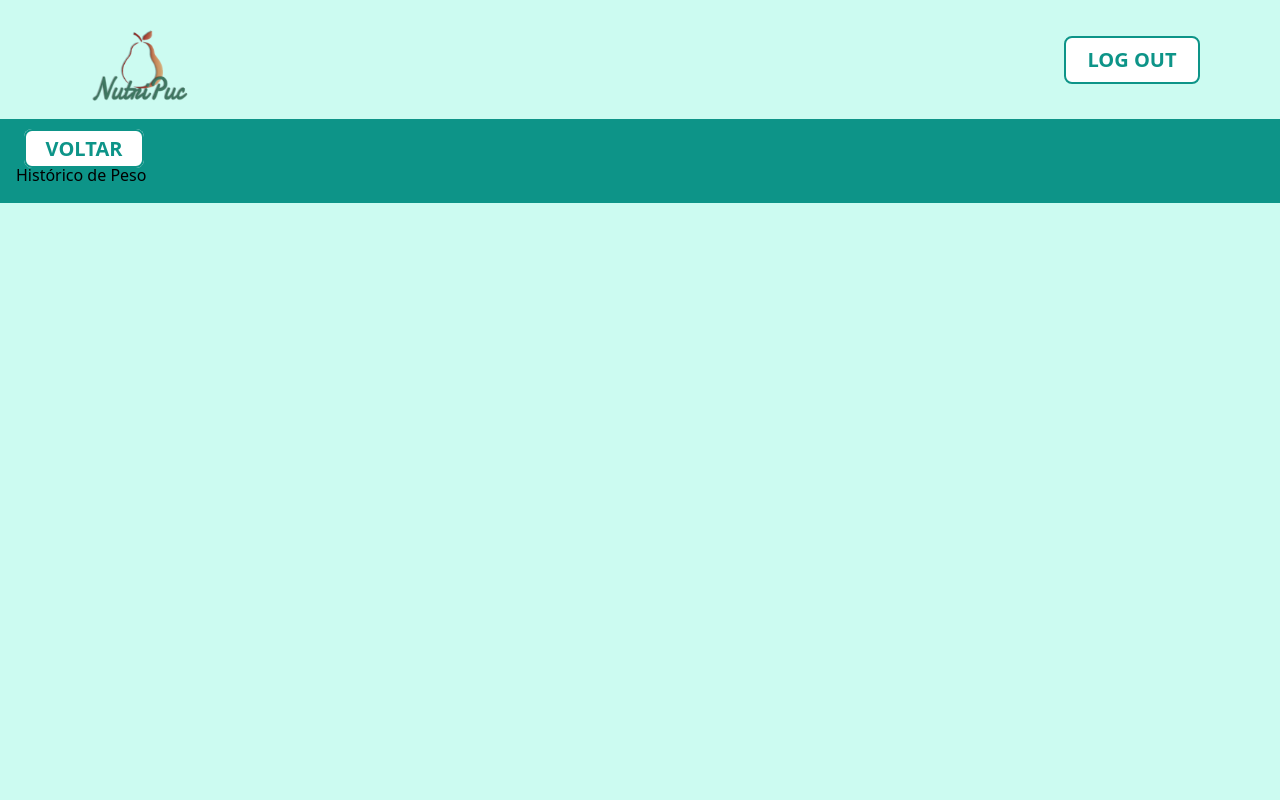
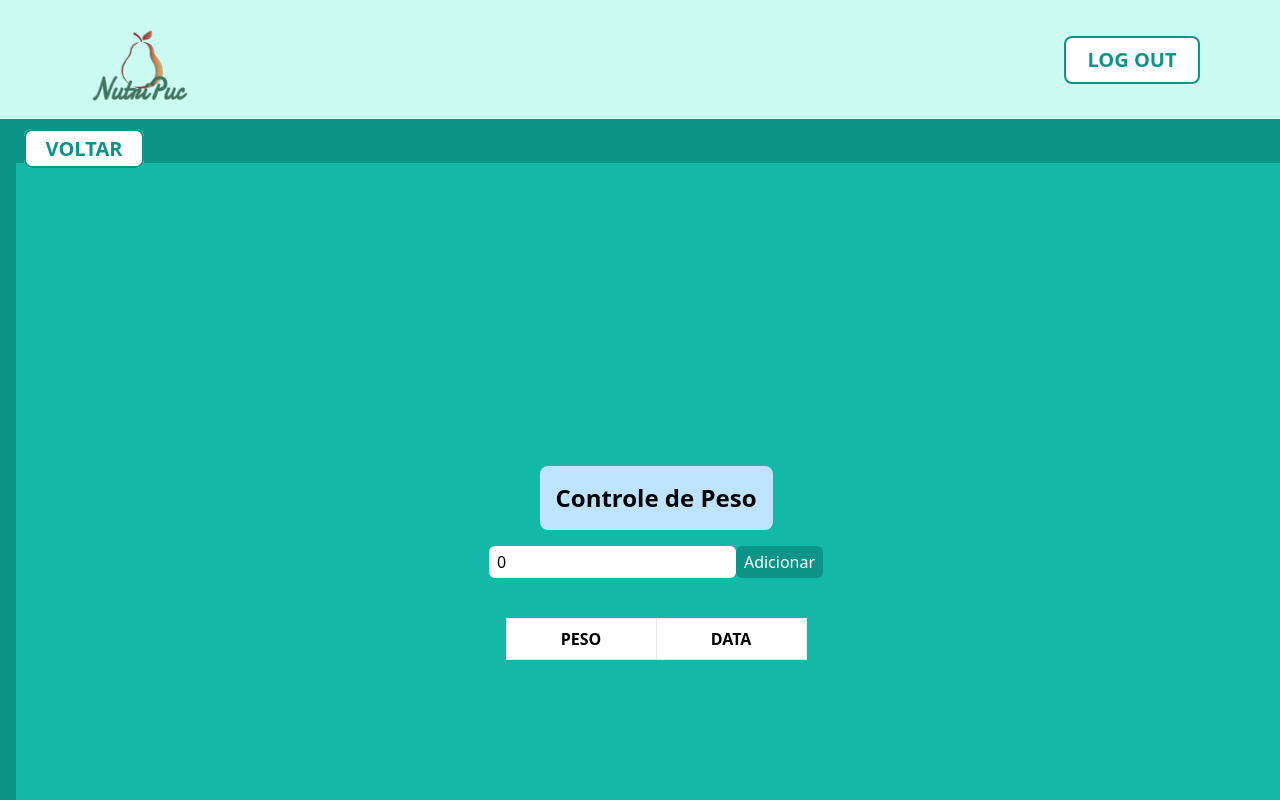
Before and after one commit to ICEI-PUC-Minas-PMV-SInt/projeto-nutripuc-pucminas-spi-23.1-e2-g1, a Next.js app in the folder src/web/: page /dashboard/historico-de-peso in a window 1280 px wide. Shown: the top 800 px of the page. Built offline with nearby package versions, Linux system fonts and the light colour scheme.

Commit message:
Alteração home e historico de peso

```diff
--- a/src/web/src/app/dashboard/historico-de-peso/page.jsx
+++ b/src/web/src/app/dashboard/historico-de-peso/page.jsx
@@ -1,9 +1,75 @@
+"use client";
+import { useState } from "react";
+
 function historicoDePeso() {
-  return (
-    <div>
-      Histórico de Peso
-    </div>
-  )
+    const [peso, setPeso] = useState(0);
+
+    const [historico, setHistorico] = useState([]);
+
+    function adicionarPeso() {
+        setHistorico([
+            ...historico,
+            {
+                peso,
+                data: new Date(),
+            },
+        ]);
+        setPeso(0);
+    }
+
+    return (
+        <div className="w-screen min-h-screen bg-teal-500 h-full flex flex-col items-center p-12 gap-10 justify-center">
+            <div className="flex flex-col wrap w-2/3>">
+                <h1 className="mx-auto mb-4 bg-theme-blue p-4 rounded-lg font-bold text-2xl">
+                    Controle de Peso
+                </h1>
+                <div>
+                    <input
+                        value={peso}
+                        onChange={(e) => setPeso(e.target.value)}
+                        type="number"
+                        placeholder="Digite seu peso atual"
+                        className="bg-white px-2 py-1 text-black rounded-md"
+                    />
+                    <button
+                        onClick={adicionarPeso}
+                        className="bg-teal-600 px-2 py-1 text-white rounded-md"
+                    >
+                        Adicionar
+                    </button>
+                </div>
+            </div>
+
+            <div>
+                <table className="table table-auto bg-white ">
+                    <thead>
+                        <th className="border border-spacing-y-2 text-center min-w-[150px] p-2">
+                            PESO
+                        </th>
+                        <th className="border border-spacing-y-2 text-center min-w-[150px] p-2">
+                            DATA
+                        </th>
+                    </thead>
+                    <tbody>
+                        {true &&
+                            historico.map((registro) => (
+                                <tr key={registro.data}>
+                                    <td className="border border-spacing-y-2 text-center min-w-[150px] p-2">
+                                        {registro.peso}
+                                    </td>
+                                    <td className="border border-spacing-y-2 text-center min-w-[150px] p-2">
+                                        {registro.data.toLocaleDateString(
+                                            "pt-BR",
+                                            { week: "long" }
+                                        )}
+                                    </td>
+                                </tr>
+                            ))}
+                    </tbody>
+                </table>
+            </div>
+        </div>
+    );
 }
 
-export default historicoDePeso
+export default historicoDePeso;
--- a/src/web/src/app/page.jsx
+++ b/src/web/src/app/page.jsx
@@ -1,40 +1,45 @@
-'use client'
+"use client";
 import { z } from "zod";
 
-import { Inter } from 'next/font/google'
-import Link from 'next/link'
+import { Inter } from "next/font/google";
+import Link from "next/link";
 import { Toaster, toast } from "react-hot-toast";
-import { useRouter } from 'next/navigation'
+import { useRouter } from "next/navigation";
 
-
-const inter = Inter({ subsets: ['latin'] })
+const inter = Inter({ subsets: ["latin"] });
 
 const formSchema = z.object({
-  email: z.string().email('Endereço de e-mail inválido').min(1, "Email obrigatório"),
-  password: z.string().min(1, "Senha obrigatória").min(8, "Senha deve possuir pelo menos 8 caractéres"),
-})
+    email: z
+        .string()
+        .email("Endereço de e-mail inválido")
+        .min(1, "Email obrigatório"),
+    password: z
+        .string()
+        .min(1, "Senha obrigatória")
+        .min(8, "Senha deve possuir pelo menos 8 caractéres"),
+});
 
 export default function Home() {
-  const router = useRouter()
+    const router = useRouter();
 
     async function handleSubmit(event) {
-    event.preventDefault()
+        event.preventDefault();
 
-    const formData = new FormData(event.target)
-    const credentials = Object.fromEntries(formData)
+        const formData = new FormData(event.target);
+        const credentials = Object.fromEntries(formData);
 
-    const user = localStorage.getItem('nutripuc[user]')
+        const user = localStorage.getItem("nutripuc[user]");
 
         if (user != credentials.email) {
-      toast.error('Usuário não cadastrado')
+            toast.error("Usuário não cadastrado");
 
-      return
+            return;
         }
 
-  const storedPassword = localStorage.getItem('nutripuc[password]')
+        const storedPassword = localStorage.getItem("nutripuc[password]");
 
-  const response = await fetch('/api/login', {
-    cache: 'no-store',
+        const response = await fetch("/api/login", {
+            cache: "no-store",
             method: "POST",
             body: JSON.stringify({
                 password: credentials.password,
@@ -43,45 +48,95 @@ export default function Home() {
             headers: {
                 "Content-Type": "application/json",
                 "Content-Type": "application/x-www-form-urlencoded",
-    }
-  })
+            },
+        });
 
-    const { authSuccess } = await response.json()
-    console.log(authSuccess)
+        const { authSuccess } = await response.json();
+        console.log(authSuccess);
 
         if (authSuccess == true) {
-      router.push('/dashboard')
+            router.push("/dashboard");
         } else {
-      toast.error('Senha inválida!')
+            toast.error("Senha inválida!");
         }
-
     }
 
     return (
-    <main className='grid grid-cols-1 lg:grid-cols-2 my-36 items-center bg-teal-100'>
-      <div className='min-w-[320px] max-w-[60ch] justify-self-center justify-center items-center flex flex-col md:items-start md:justify-start'>
-        <h2 className='md:text-9xl text-center text-7xl text-gray-50 italic font-bold drop-shadow-[2px_2px_2px_rgba(0,0,0,0.25)]'>Nutripuc</h2>
-        <h3 className='text-2xl md:text-5xl text-center md:text-start  font-semibold text-slate-500 my-4 max-w-[15ch]'>Seu aplicativo de saúde geral</h3>
-        <p className='text-center items-center self-center md:text-left md:self-start my-4 max-w-[35ch]'>Lorem ipsum dolor sit amet consectetur adipisicing elit. Amet ullam quam voluptatibus deleniti reprehenderit enim esse sit et voluptates ad! </p>
+        <main className="grid grid-cols-1 lg:grid-cols-2 my-36 items-center bg-teal-100">
+            <div className="min-w-[320px] max-w-[60ch] justify-self-center justify-center items-center flex flex-col md:items-start md:justify-start">
+                <h2 className="md:text-9xl text-center text-7xl text-gray-50 italic font-bold drop-shadow-[2px_2px_2px_rgba(0,0,0,0.25)]">
+                    Nutripuc
+                </h2>
+                <h3 className="text-2xl md:text-5xl text-center md:text-start  font-semibold text-slate-500 my-4 max-w-[15ch]">
+                    Seu aplicativo de saúde geral
+                </h3>
+                <p className="text-center items-center self-center md:text-left md:self-start my-4 max-w-[35ch]">
+                    Estimular a saúde, a qualidade de vida e a prevenção de
+                    doenças visando à longevidade. Promover uma relação saudável
+                    entre o paciente e o alimento, respeitando preferências e
+                    individualidades. Sem fazer terrorismo nutricional faz parte
+                    do nosso objetivo!
+                </p>
             </div>
-      <div className='min-w-[320px] justify-self-center'>
-        <form method="POST" onSubmit={handleSubmit} className='bg-teal-500/25 shadow-2xl p-10 border-2 border-teal-500/10 rounded-xl'>
-          <h3 className='font-bold text-teal-600 text-5xl text-center p-2 m-4 mb-8'>Faça seu login</h3>
+            <div className="min-w-[320px] justify-self-center">
+                <form
+                    method="POST"
+                    onSubmit={handleSubmit}
+                    className="bg-teal-500/25 shadow-2xl p-10 border-2 border-teal-500/10 rounded-xl"
+                >
+                    <h3 className="font-bold text-teal-600 text-5xl text-center p-2 m-4 mb-8">
+                        Faça seu login
+                    </h3>
 
-          <label htmlFor="email" className='block text-teal-600 font-bold my-2 text-lg'>Email</label>
-          <input type="text" placeholder="Email cadastrado" id="email" name="email" className='w-full px-4 py-2 rounded-md' />
+                    <label
+                        htmlFor="email"
+                        className="block text-teal-600 font-bold my-2 text-lg"
+                    >
+                        Email
+                    </label>
+                    <input
+                        type="text"
+                        placeholder="Email cadastrado"
+                        id="email"
+                        name="email"
+                        className="w-full px-4 py-2 rounded-md"
+                    />
 
-          <label htmlFor="password" className='block text-teal-600 font-bold my-2 mt-4 text-lg'>Senha</label>
-          <input type="password" autoComplete='new-password' placeholder="Senha" name="password" id="password" className='w-full px-4 py-2 rounded-md' />
+                    <label
+                        htmlFor="password"
+                        className="block text-teal-600 font-bold my-2 mt-4 text-lg"
+                    >
+                        Senha
+                    </label>
+                    <input
+                        type="password"
+                        autoComplete="new-password"
+                        placeholder="Senha"
+                        name="password"
+                        id="password"
+                        className="w-full px-4 py-2 rounded-md"
+                    />
 
-          <button type='submit' className='block w-full bg-teal-500 hover:bg-teal-600 rounded-md mt-8 text-white font-bold tracking-wider p-4 text-2xl'>Entrar</button>
+                    <button
+                        type="submit"
+                        className="block w-full bg-teal-500 hover:bg-teal-600 rounded-md mt-8 text-white font-bold tracking-wider p-4 text-2xl"
+                    >
+                        Entrar
+                    </button>
                     <fieldset className="border-t border-slate-400 text-center py-4 mt-8">
-            <legend className="mx-auto px-4 text-slate-400 text-2xl italic">Não tem cadastro?</legend>
-            <Link href="/sign-up" className="text-teal-500 text-lg hover:text-white">Faça cadastro agora</Link>
+                        <legend className="mx-auto px-4 text-slate-400 text-2xl italic">
+                            Não tem cadastro?
+                        </legend>
+                        <Link
+                            href="/sign-up"
+                            className="text-teal-500 text-lg hover:text-white"
+                        >
+                            Faça cadastro agora
+                        </Link>
                     </fieldset>
                     <Toaster />
                 </form>
             </div>
         </main>
-  )
+    );
 }
```
Lines whose indentation alone changed are shown as unchanged.
